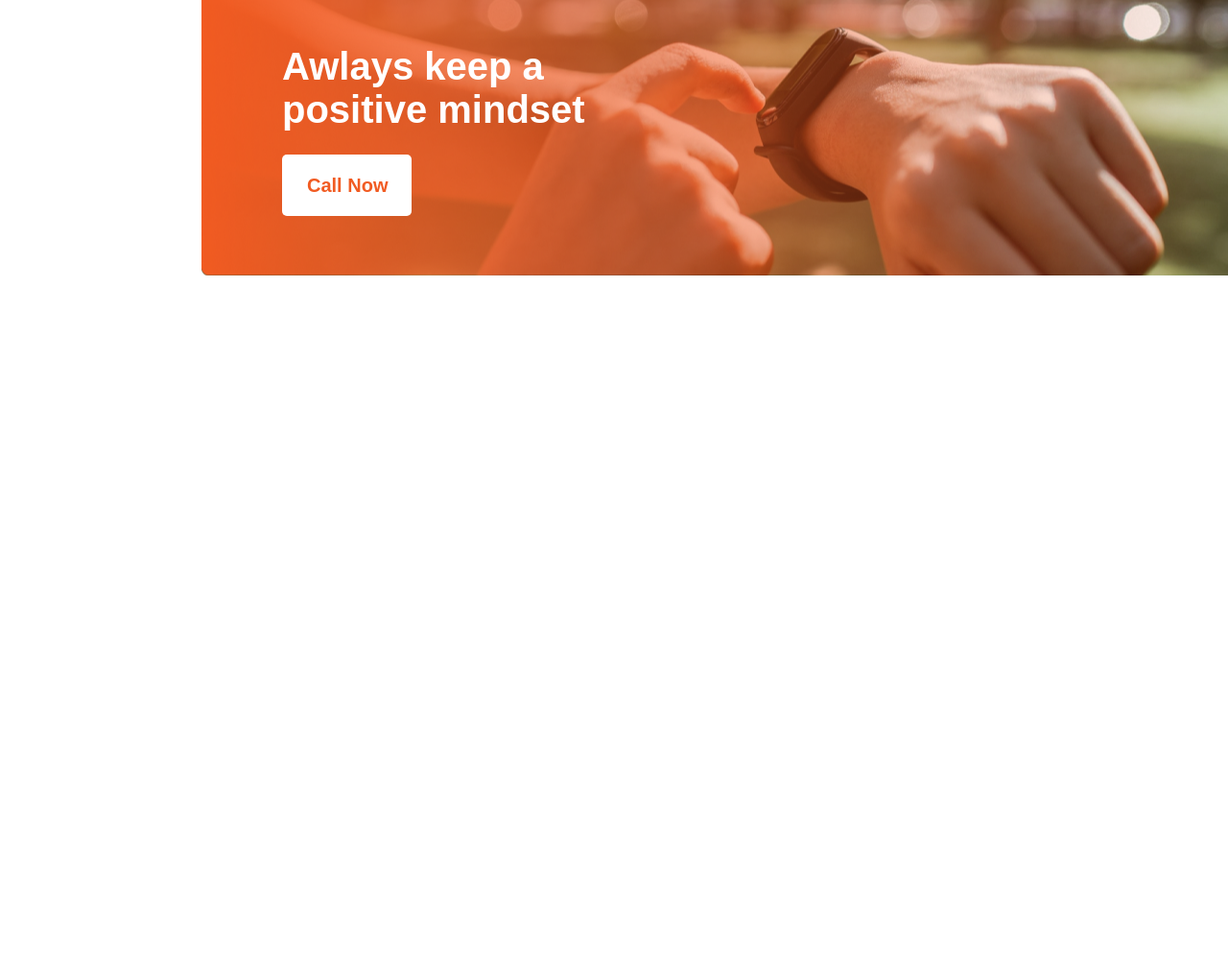
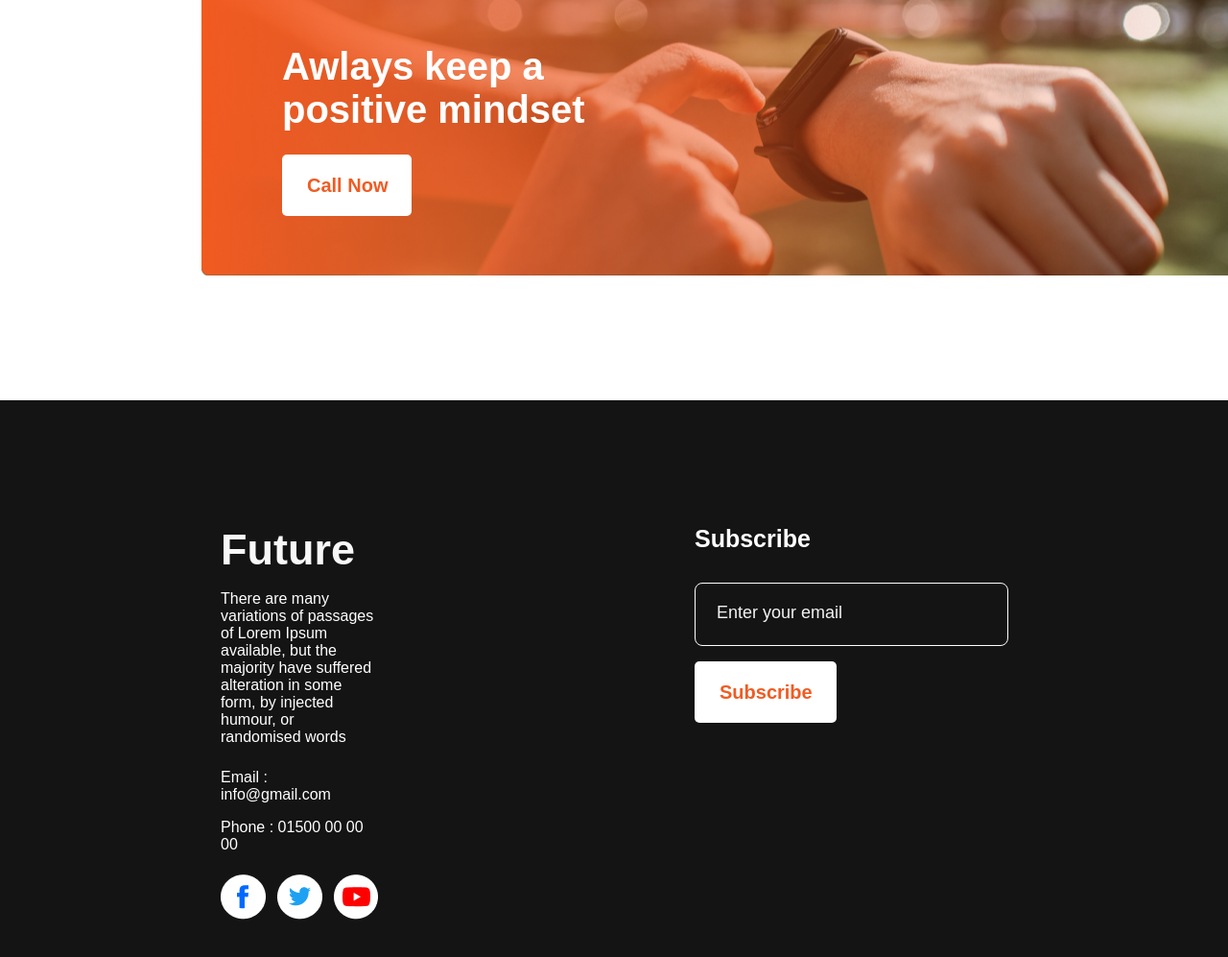
Before and after one commit to suru1849/new-year-new-me-practice-, a plain HTML site: page index.html in a window 1280 px wide. Shown: the part 2390-3387 px from the top of the page at 96% size. Before the commit the page ends 2807 px from the top, so only its background shows below. Drawn offline with Linux system fonts and the light colour scheme.

Commit message:
Footer added and finally the work is finished

```diff
--- a/index.html
+++ b/index.html
@@ -171,12 +171,39 @@
       <div class="container-3">
         <section>
           <h2 class="content-tittle">Awlays keep a positive mindset</h2>
-          <button class="btn-primary">Call Now</button>
+          <button id="btn-secondary" class="btn-primary">Call Now</button>
         </section>
       </div>
       <!-- Awlays-keep-a positive-mindset  end -->
     </main>
 
-    <footer></footer>
+    <footer>
+      <div class="colunm-content">
+        <h2 class="tittle">Future</h2>
+        <p id="footer-p" class="description short-info">
+          There are many variations of passages of Lorem Ipsum available, but
+          the majority have suffered alteration in some form, by injected
+          humour, or randomised words
+        </p>
+        <p id="footer-p" class="description short-des">
+          Email : info@gmail.com
+        </p>
+        <p id="footer-p" class="description short-des">
+          Phone : 01500 00 00 00
+        </p>
+        <!-- Icons start -->
+        <section class="icons">
+          <img src="images/icons/fb.png" alt="" />
+          <img src="images/icons/twitter.png" alt="" />
+          <img src="images/icons/youtube.png" alt="" />
+        </section>
+        <!-- Icons end -->
+      </div>
+      <div class="colunm-content">
+        <h3>Subscribe</h3>
+        <input type="email" name="" id="" placeholder="Enter your email" />
+        <button id="btn-secondary" class="btn-primary">Subscribe</button>
+      </div>
+    </footer>
   </body>
 </html>
--- a/styles/style.css
+++ b/styles/style.css
@@ -20,6 +20,11 @@
   color: white;
   font-size: 20px;
   font-weight: 600;
+}
+
+#btn-secondary {
+  background-color: white;
+  color: #f15b22;
 }
 
 .content-tittle {
@@ -133,7 +138,61 @@ header {
   margin-bottom: 24px;
 }
 
-.container-3 button {
-  background-color: white;
-  color: #f15b22;
+/* Footer section style */
+
+footer {
+  display: flex;
+  gap: 330px;
+  padding: 130px 230px;
+  background-color: #151414;
+  color: #fff;
 }
+
+.tittle {
+  color: #f8f8f8;
+  font-size: 45px;
+  font-weight: 700;
+  margin-bottom: 16px;
+}
+
+#footer-p {
+  color: #fff;
+}
+
+.short-info {
+  margin-bottom: 24px;
+}
+
+.short-des {
+  margin-bottom: 16px;
+}
+
+.icons {
+  display: flex;
+  gap: 12px;
+  margin-top: 22px;
+}
+
+.colunm-content h3 {
+  font-size: 25px;
+  font-weight: 600;
+  margin-bottom: 31px;
+}
+
+.colunm-content input {
+  width: 325px;
+  height: 64px;
+  flex-shrink: 0;
+  border-radius: 8px;
+  background-color: #151414;
+  color: #fff;
+  border: 1px solid #fff;
+  margin-bottom: 16px;
+}
+
+.colunm-content ::placeholder {
+  color: #f3f3f3;
+  font-size: 18px;
+  font-weight: 400;
+  padding: 22px;
+}
```
